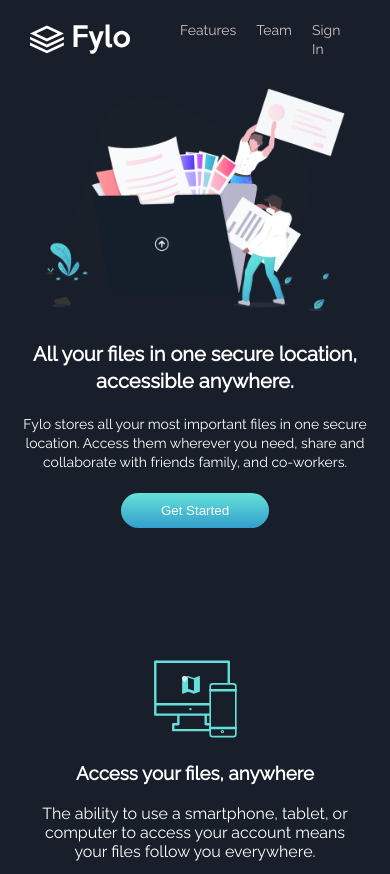
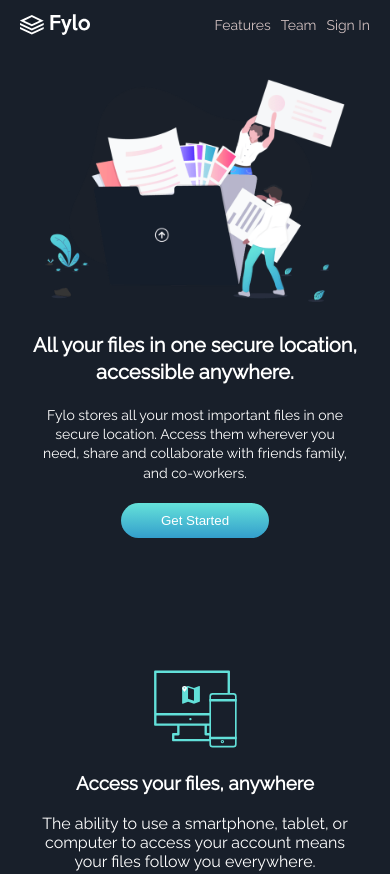
Before and after one commit to Faith-okereke/flyo-dark-theme, a plain HTML site: page index.html in a window 390 px wide. Shown: the top 874 px of the page. Drawn offline with Linux system fonts and the light colour scheme.

Commit message:
commit changes

```diff
--- a/style.css
+++ b/style.css
@@ -35,7 +35,7 @@ ul {
 li {
   list-style-type: none;
   padding: 20px;
-  word-break: keep-all;
+  /* word-break: keep-all; */
 }
 a {
   text-decoration: none;
@@ -154,12 +154,10 @@ hr {
 .two-content > div > p {
   padding-top: 10px;
   font-size: 15px;
-  width: 89%;
 }
 .two-content div h1 {
   line-height: 2rem;
   font-size: 30px;
-  width: 80%;
 
 }
 .quotes {
@@ -304,7 +302,7 @@ footer {
     margin-bottom: 2rem;
   }
 
-.information-box P{
+.information-box p{
   width: 100%;
 }
 
@@ -314,6 +312,9 @@ footer {
   }
   .two-content img{
     width: 55%;
+  }
+  .two-content div{
+    width: auto;
   }
 .two-content-writing p{
     padding-top: 20px;
@@ -335,9 +336,12 @@ footer {
     width: 90%;
   }
   .image-writing {
-    margin: auto;
+    margin:0 auto;
     gap: 0;
     align-self: center;
+  }
+  .image-writing h1{
+    width: auto;
   }
   .image-writing img {
     width: 300px;
@@ -345,9 +349,13 @@ footer {
   .image-writing button {
     margin: 0 auto;
   }
- .image-writing p{
-  width: 350px;
- }
+ .image-writing p {
+  width: 19rem;
+  font-size: 14px;
+  line-height: 1.2rem;
+  padding-top: 20px;
+  padding-bottom: 20px;
+}
   .email-button {
     display: flex;
     flex-direction: column;
@@ -382,16 +390,16 @@ footer {
     line-height: 1.7rem;
   }
   .heading img{
-    width: 100px;
+    width: 70px;
   }
   .heading{
     padding-left: 10px;
-    padding-right: 10px;
-    margin-top: 10px;
-    /* width: 100%; */
+    padding-right: 5px;
+    margin: 10px;
+    margin-bottom: 40px;
   }
   ul li {
-    padding: 10px;
+    padding: 5px;
   }
   ul li a {
     font-size: 14px;
```
Also changed, not shown: 1 other file.
